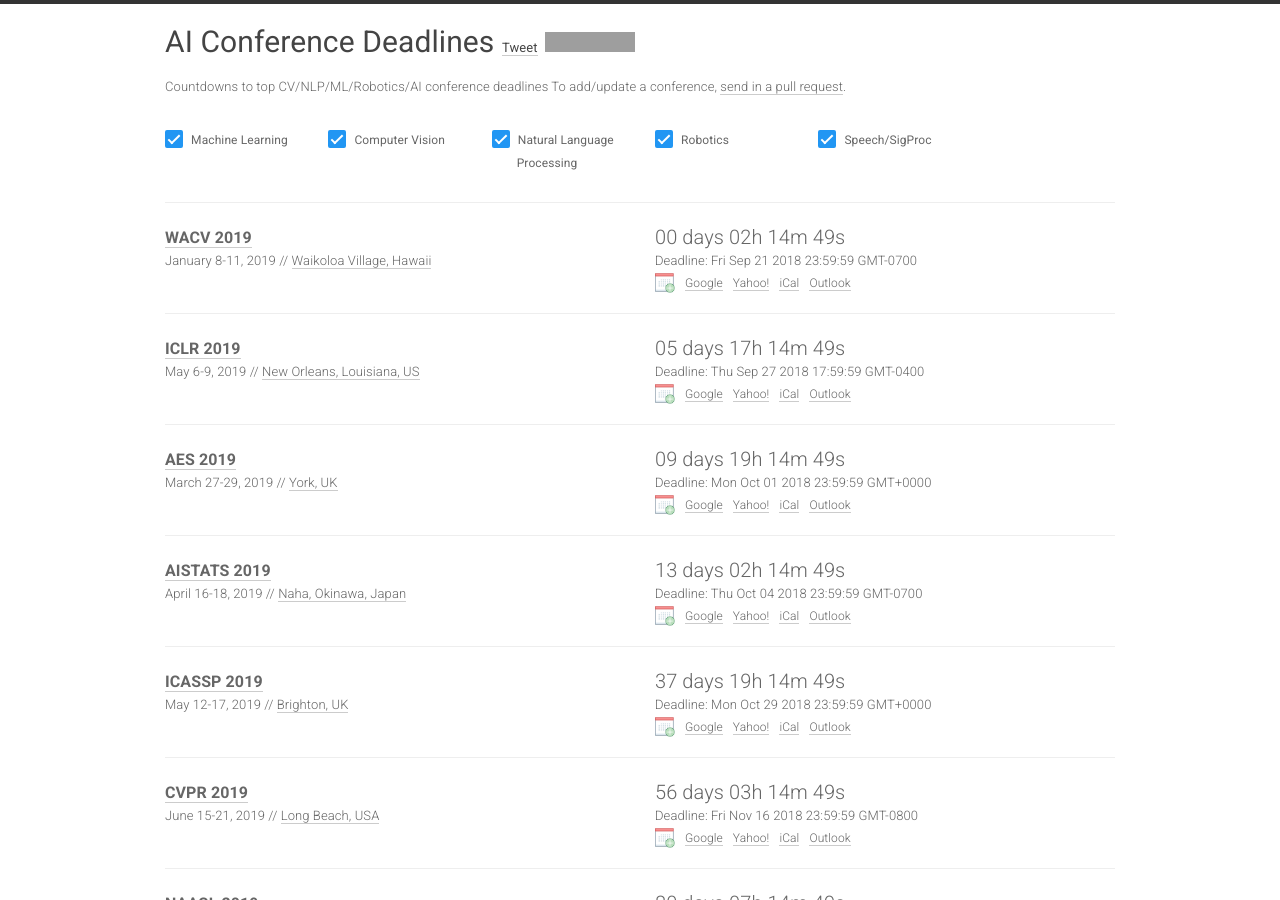
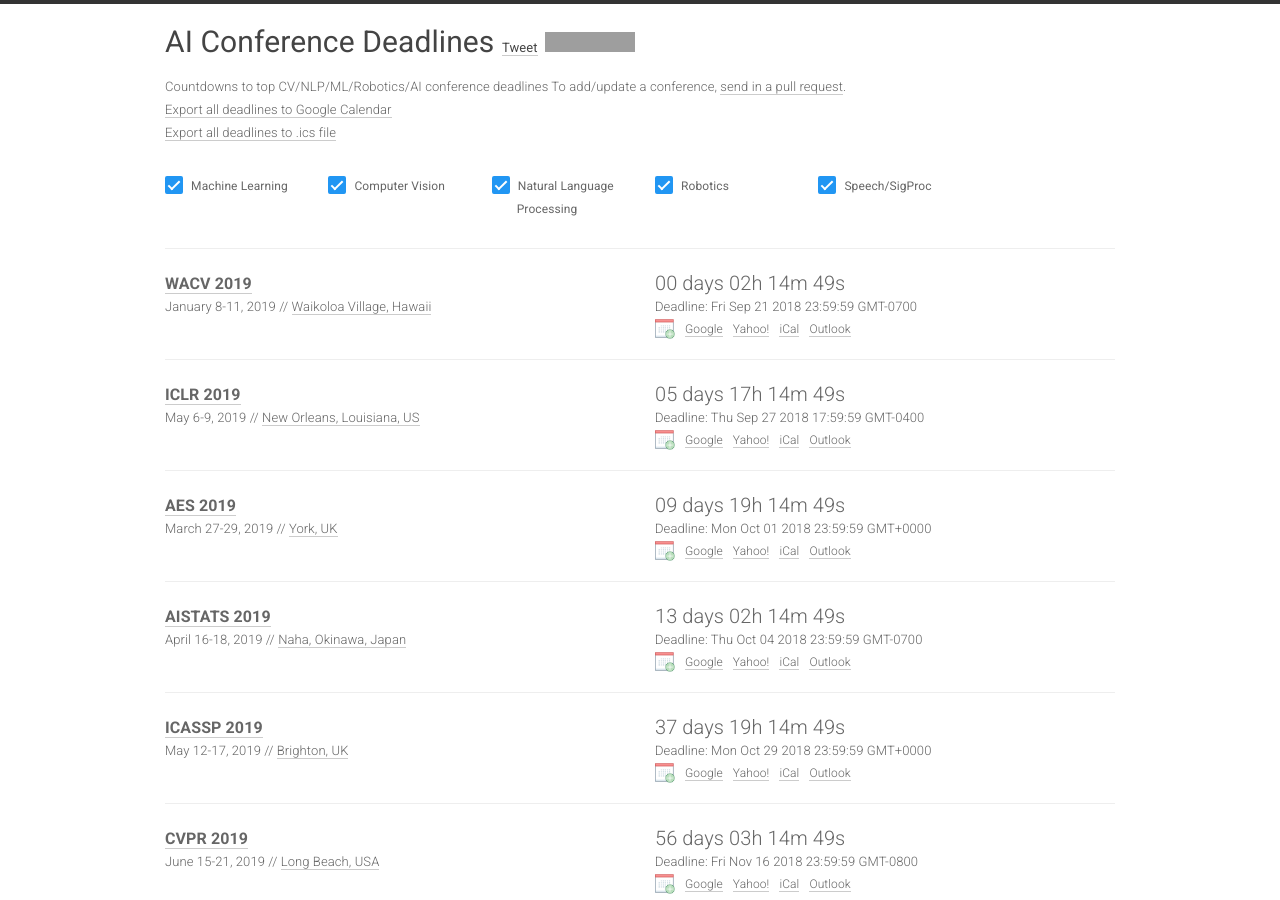
Before and after one commit to paperswithcode/ai-deadlines, a Jekyll site: the page built from index.html, in a window 1280 px wide and 900 px high. Built offline with Jekyll 4.4.1, drawn with Linux system fonts in a browser that asks for light colours; nearby versions of some CDN libraries; comment, search, counter and statistics services are not loaded; grey boxes are pictures that could not be loaded.

Commit message:
Add links to access .ics file through Google Calendar and direct download

```diff
--- a/_layouts/home.html
+++ b/_layouts/home.html
@@ -32,6 +32,10 @@
                 <div class="meta col-xs-12">
                   {{ site.description }}
                   To add/update a conference, <a target="_blank" href="//github.com/{{ site.github_username }}/{{ site.github_repo }}">send in a pull request</a>.
+                  <br>
+                  <a href="https://calendar.google.com/calendar/r?cid={{ site.url }}/calendar.ics">Export all deadlines to Google Calendar</a>
+                  <br>
+                  <a href="/calendar.ics">Export all deadlines to .ics file</a>
                 </div>
             </div>
             <br>
```
